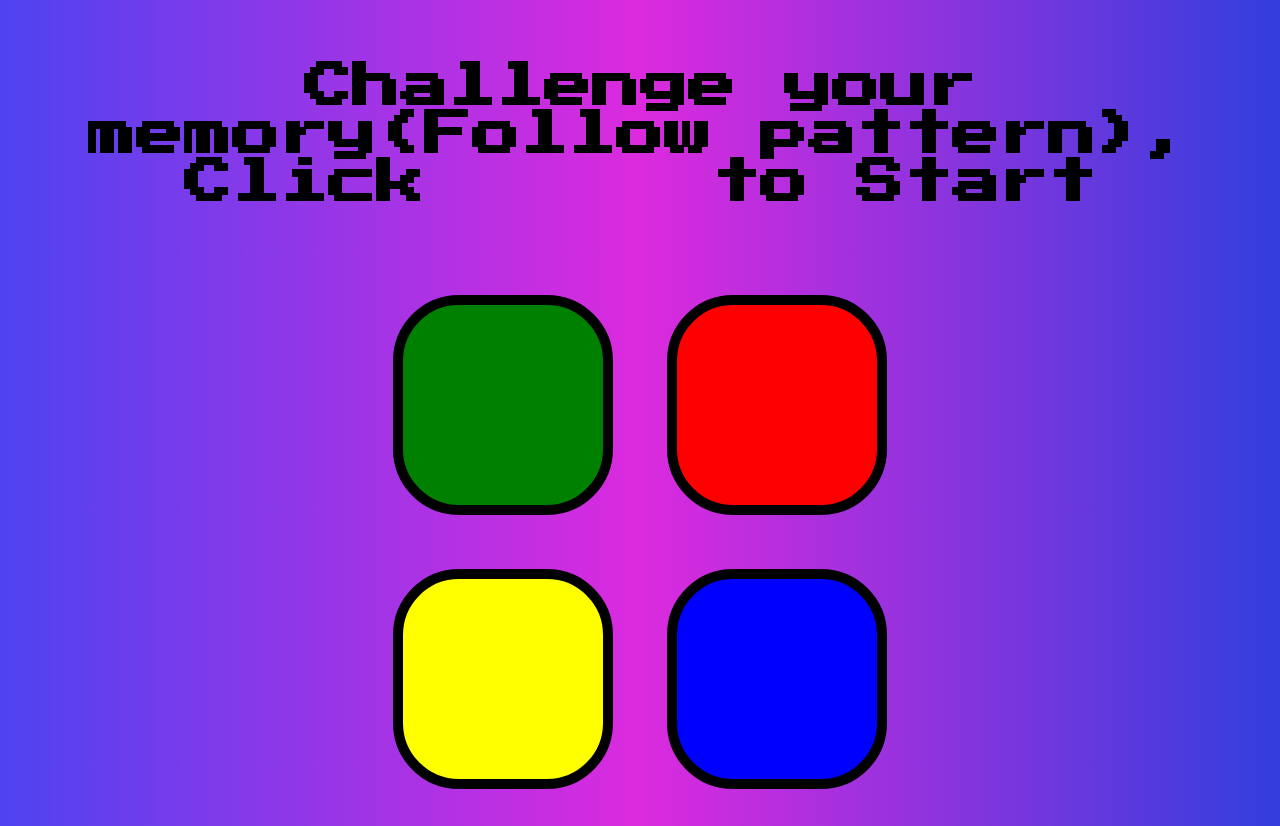
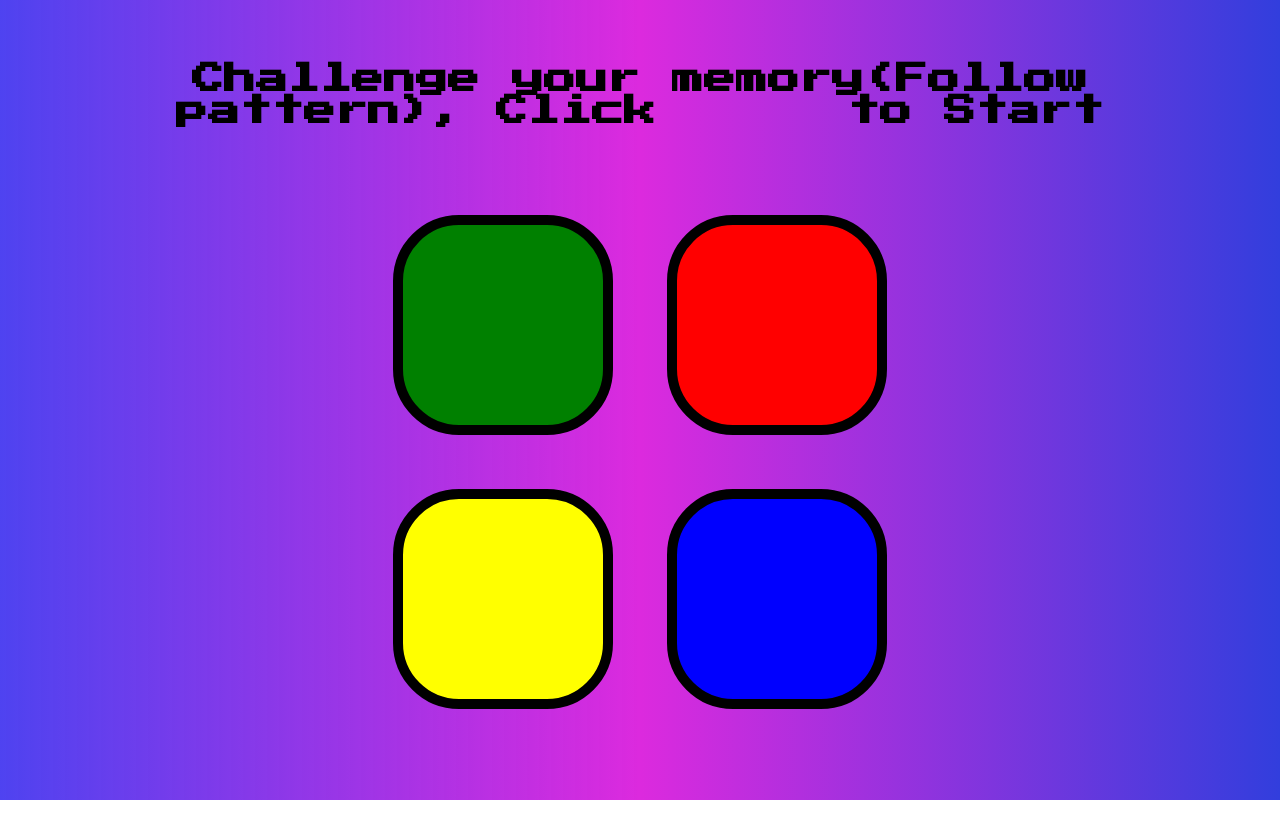
Before and after one commit to pal05249/Simon-says-game, a plain HTML site: page index.html in a window 1280 px wide. After the commit the page ends 800 px from the top, so only its background shows below. Drawn offline with nearby package versions, Linux system fonts and the light colour scheme.

Commit message:
h1 text size reduced

```diff
--- a/styles.css
+++ b/styles.css
@@ -6,8 +6,8 @@ body {
 
 #level-title {
   font-family: 'Press Start 2P', cursive;
-  font-size: 3rem;
-  margin:  5%;
+ font-size: 2em;
+  margin:5%;
 
   color: #000000;
 }
```
